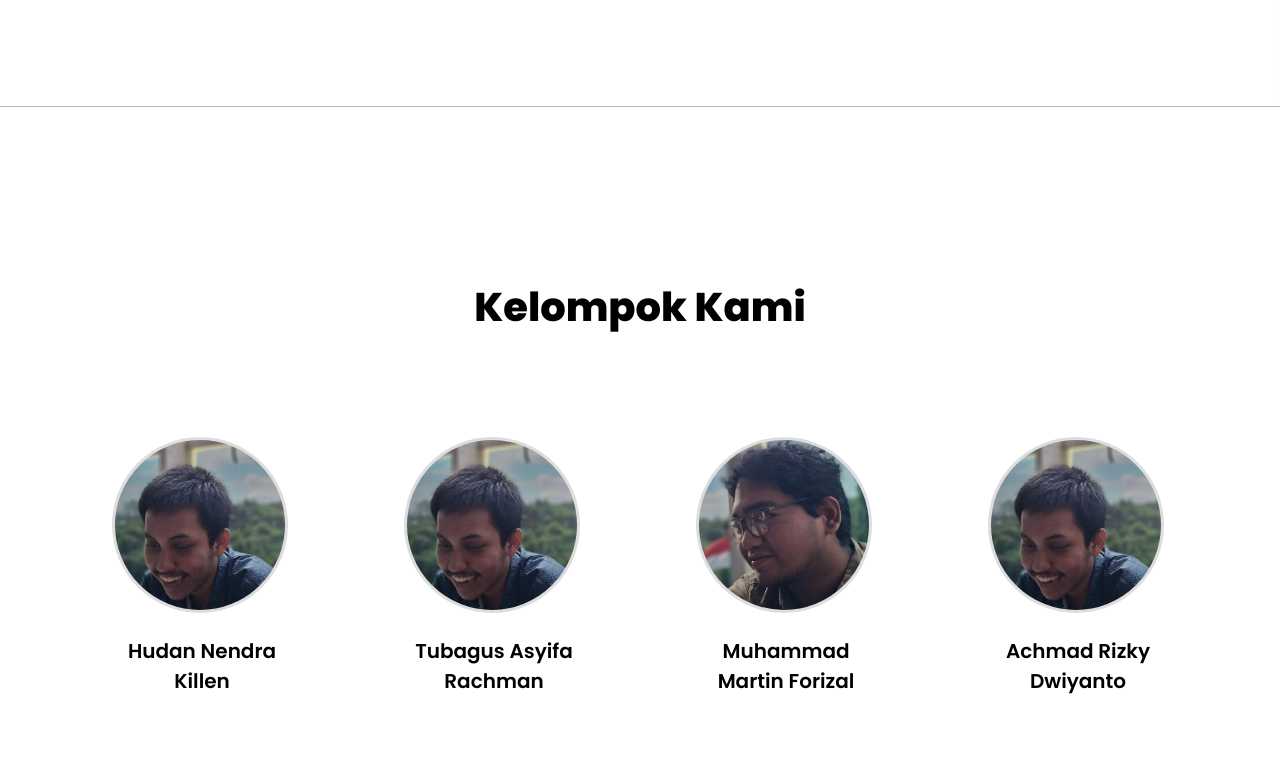
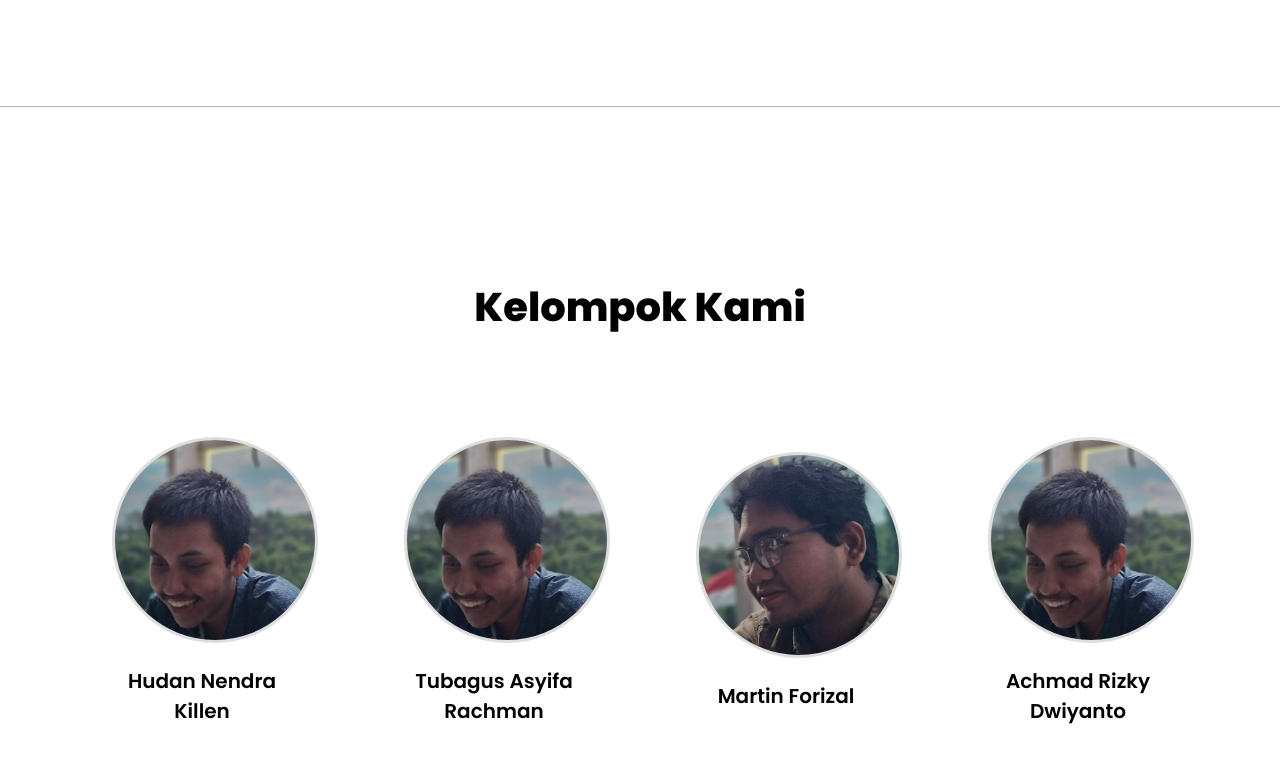
Before and after one commit to ITakora/UAS_web, a plain HTML site: page index.html in a window 1280 px wide. Shown: the part 2179-2942 px from the top of the page. Drawn offline with Linux system fonts and the light colour scheme.

Commit message:
revision name and size avatar

```diff
--- a/index.html
+++ b/index.html
@@ -102,7 +102,7 @@
             </div>
             <div class="avatar-container3">
                 <div class="avatar3"></div>
-                <p>Muhammad Martin Forizal</p>
+                <p>Martin Forizal</p>
             </div>
             <div class="avatar-container4">
                 <div class="avatar4"></div>
--- a/style.css
+++ b/style.css
@@ -192,8 +192,8 @@ span{
 .avatar1, .avatar2, .avatar3, .avatar4 {
     margin-top: 100px;
     background-color: #696969;
-    height: 170px;
-    width: 170px;
+    height: 200px;
+    width: 200px;
     border-radius: 50%;
     background-size: cover;
     background-position: center;
```
